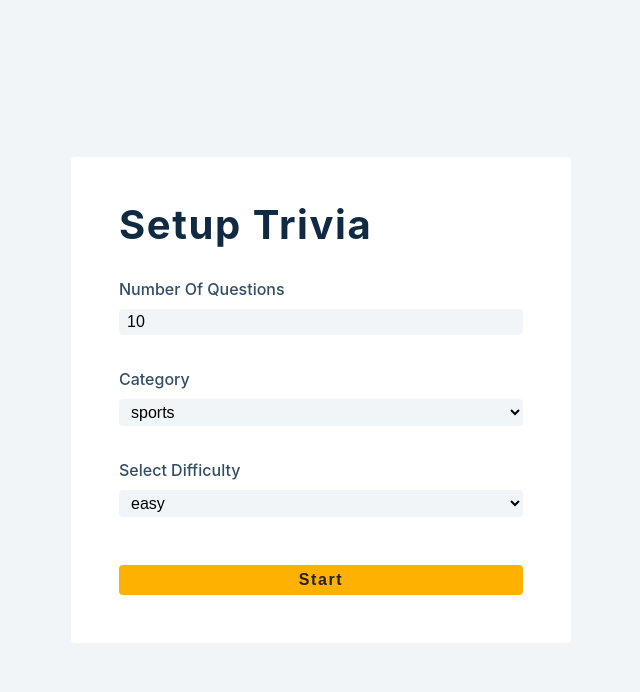
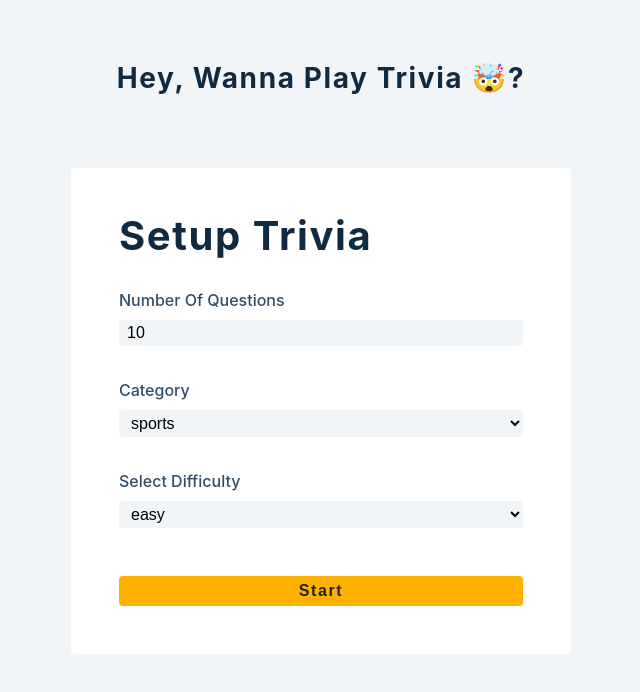
Before and after one commit to JoeBuydemDips/quiz-app-react, a React (Create React App) app: page / in a window 1280 px wide. Shown: the top 692 px of the page, without its empty margins (319-959 px from the left). Built offline with nearby package versions, Linux system fonts and the light colour scheme.

Commit message:
Added some aesthetics.

```diff
--- a/src/App.js
+++ b/src/App.js
@@ -42,7 +42,7 @@ function App() {
           corect answers: {correct}/{isModalOpen ? questions.length : index}
         </p>
         <article className="container">
-          <h2 dangerouslySetInnerHTML={{ __html: question }} />
+          <h4 dangerouslySetInnerHTML={{ __html: question }} />
           <div className="btn-container">
             {answers.map((answer, index) => {
               return (
--- a/src/SetupForm.js
+++ b/src/SetupForm.js
@@ -5,6 +5,9 @@ const SetupForm = () => {
   const { quiz, handleChange, handleSubmit, error } = useGlobalContext();
   return (
     <main>
+      <header className="header">
+        <h3>Hey, wanna play trivia 🤯?</h3>
+      </header>
       <section class="quiz quiz-small">
         <form className="setup-form">
           <h2>Setup Trivia</h2>
--- a/src/index.css
+++ b/src/index.css
@@ -96,6 +96,12 @@ p {
   margin-bottom: 1.25rem;
   color: var(--clr-grey-3);
 }
+
+.header {
+  margin-top: 4rem;
+  display:flex;
+  justify-content: center;
+}
 @media screen and (min-width: 800px) {
   h1 {
     font-size: 3rem;
@@ -142,7 +148,7 @@ Quiz
 
 main {
   min-height: 100vh;
-  display: flex;
+  display: block;
   justify-content: center;
   align-items: center;
 }
@@ -158,7 +164,7 @@ main {
 .quiz-small {
   max-width: 500px;
 }
-.container h2 {
+.container h4 {
   margin-bottom: 2rem;
   text-align: center;
   line-height: 1.5;
```
